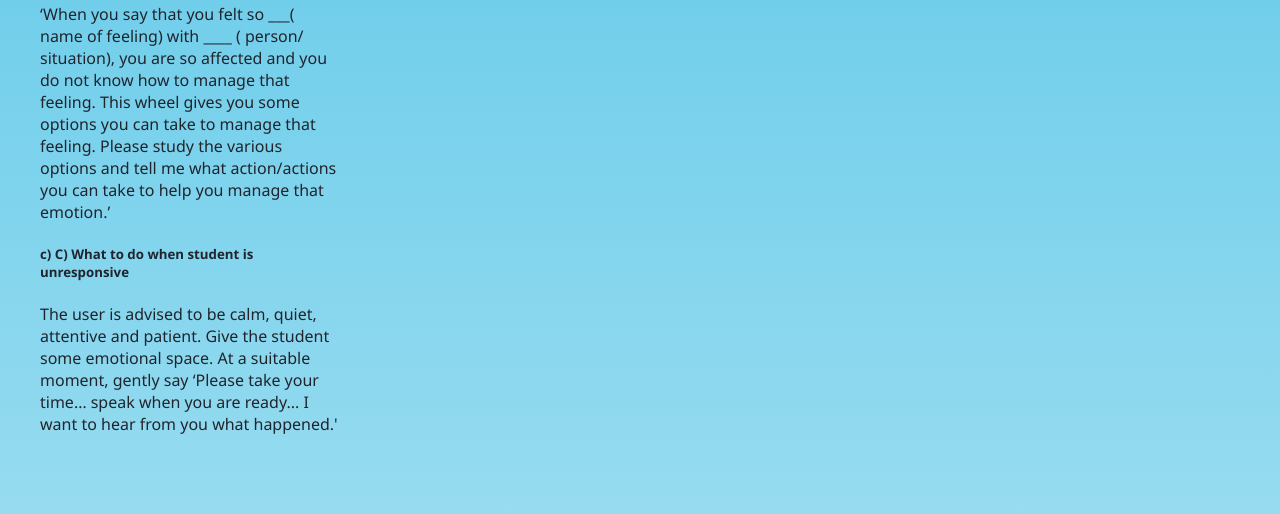
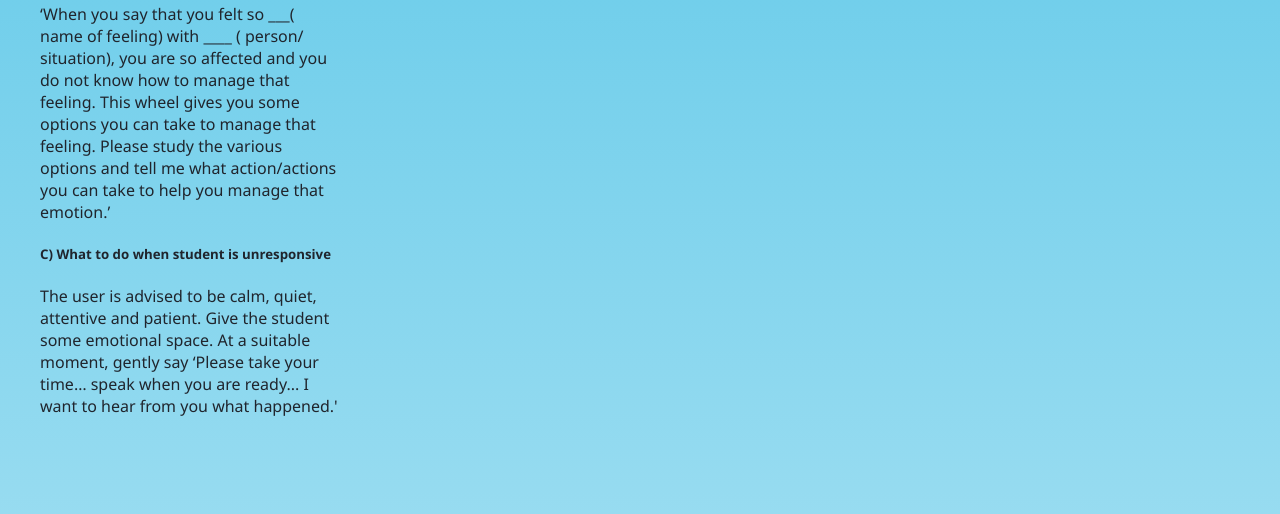
Before and after one commit to michelleteo/wheelofcalm, a plain HTML site: page index.html in a window 1280 px wide. Shown: the part 1563-2077 px from the top of the page. Drawn offline with Linux system fonts and the light colour scheme.

Commit message:
Update index.html

```diff
--- a/index.html
+++ b/index.html
@@ -64,8 +64,8 @@
                </div>
                  <div class="textSection">
                 <div class="textColumn">
-                <div class="textSection">
-                <div class="textColumn">
+                                     <div class="textSection">
+                                     <div class="textColumn">
                         <h4>b) The second wheel: Choices of Helpful Actions to take.</h4>
                     <p>i)	Ask the student to flip the wheel over and point to the “HELPFUL ACTIONS” he/she would want to carry out.</p>
 
@@ -74,7 +74,7 @@
 <p>ii)	The User might say:</p>
 <p>‘When you say that you felt so ___( name of feeling) with ____ ( person/ situation), you are so affected and you do not know how to manage that feeling. This wheel gives you some options you can take to manage that feeling. Please study the various options and tell me what action/actions you can take to help you manage that emotion.’</p>
 
-                    <h5>c) C) What to do when student is unresponsive</h5>
+                    <h5>C) What to do when student is unresponsive</h5>
                     <p>The user is advised to be calm, quiet, attentive and patient. Give the student some emotional space. At a suitable moment, gently say ‘Please take your time… speak when you are ready... I want to hear from you what happened.'</p>
 
 
```
